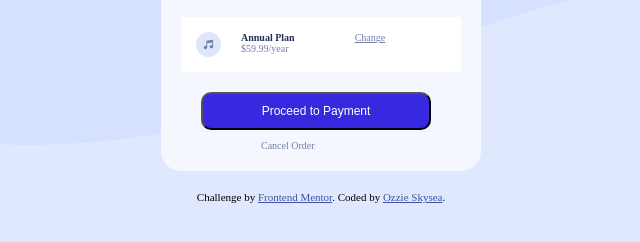
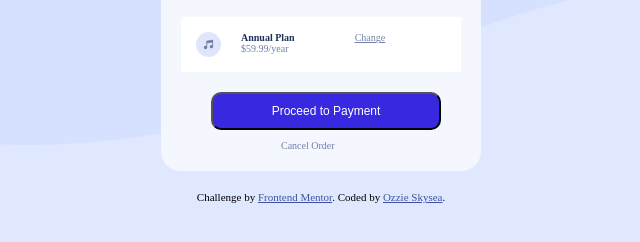
Before and after one commit to 7deniz/order-summary, a plain HTML site: page index.html in a window 1280 px wide. Shown: the part 292-534 px from the top of the page, without its empty margins (319-959 px from the left). Drawn offline with Linux system fonts and the light colour scheme.

Commit message:
Update style.css

```diff
--- a/style.css
+++ b/style.css
@@ -71,7 +71,7 @@ h1 {
   background-color: #3829e0;
   color: #fff;
   padding: 1rem;
-  margin-left: 4rem;
+  margin-left: 5rem;
   margin-bottom: 1rem;
   width: 23rem;
   text-align: center;
@@ -82,7 +82,7 @@ h1 {
 .button-cancel {
   color: #7280a7;
   text-decoration: none;
-  margin: 10rem;
+  margin-left: 12rem;
   padding-bottom: 1rem;
   text-align: center;
   justify-content: center;
```
